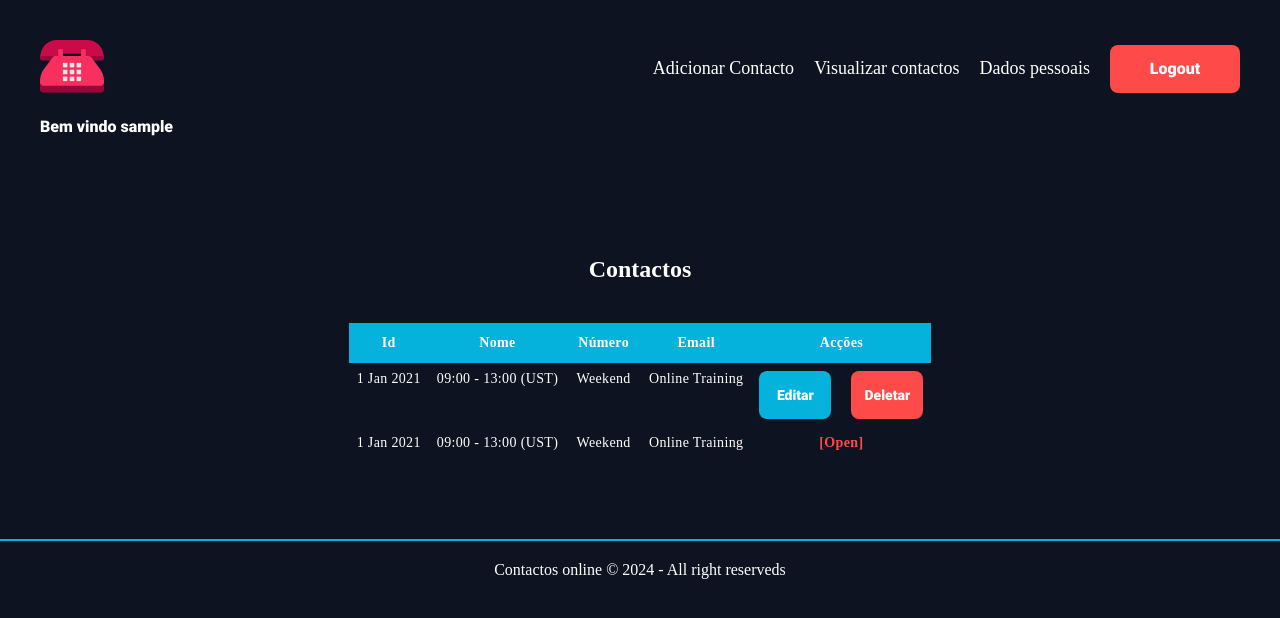
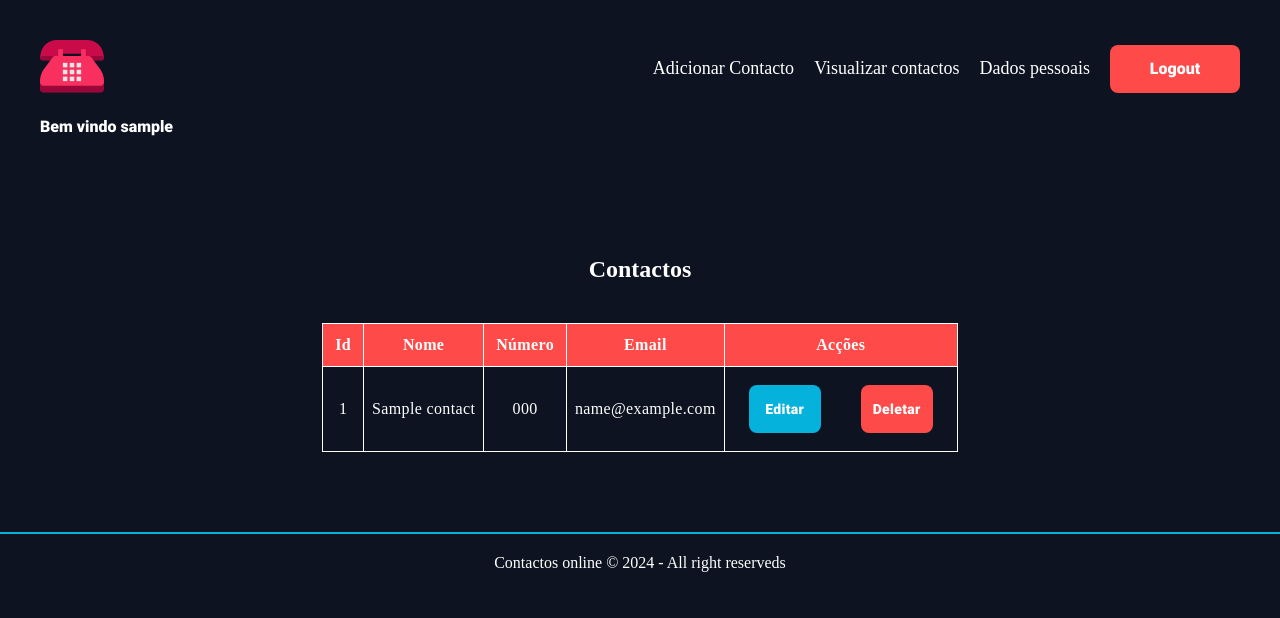
Before and after one commit to Jaimepelembe/php, a PHP site: page /viewContacts.php in a window 1280 px wide. Shown: the top 618 px of the page. Run offline with PHP 8.4, Linux system fonts and the light colour scheme; the visitor is signed in with stand-in values (Sample User, id 1); tables that the repository leaves empty or names only in its code hold one stand-in row (values such as "Sample post").

Commit message:
Created the function to list all the contacts of a user

```diff
--- a/agendaContactos/controllers/contactController.php
+++ b/agendaContactos/controllers/contactController.php
@@ -80,6 +80,12 @@ class contactController extends Contact
 
     }
 
+    public function getAllContacts($userId)
+    {
+         $contact=new Contact("","","","");
+          return $contact->getAllContacts($userId);
+    }
+
 
 
 }
--- a/agendaContactos/models/contact.php
+++ b/agendaContactos/models/contact.php
@@ -57,6 +57,39 @@ class Contact
 
 
 
+    protected function getAllContacts($userId)
+    {
+
+        try {
+
+            //Insert the new contact on the table contact
+            require_once "../includes/dataBaseConection.php";
+            $query = "select contactId, contactName, phoneNumber, email, userId from contacts where userId=?";
+            $statement = $phpDataObject->prepare($query);
+            $statement->execute([$userId]);
+            $result = $statement->fetchAll(PDO::FETCH_ASSOC);//Returns a associative array of all the elements selected in the query
+            $numRows = $statement->rowCount();
+
+            //Configure a new session
+            require_once "../includes/sessionConfig.php";
+
+            //Verify if the query returned a result or nothing
+            if ($numRows>0) {
+                return $result; }
+
+            else
+                {return null;}
+            }
+
+    catch (PDOException $exception) {
+        die("Failed to get the contacts: " . $exception->getMessage());
+
+    }
+}
+
+
+
+
     public function getId()
     {
         return $this->id;
--- a/agendaContactos/views/responsiveTable.php
+++ b/agendaContactos/views/responsiveTable.php
@@ -14,24 +14,31 @@
 </tr>
 </thead>
 
+<?php
+require_once "../controllers/contactController.php";
+$contactController= new ContactController();
+$userId=$_SESSION["userId"];
+$arrayContacts=null;
+
+if($userId){
+    $arrayContacts=$contactController->getAllContacts($userId);
+}
+
+
+?>
+
 <tbody class="tableBody">
-<tr>
-    <td dataLabel="Id" class="tableData">1 Jan 2021</td>
-    <td dataLabel="Nome" class="tableData">09:00 - 13:00 (UST)</td>
-    <td dataLabel="Número" class="tableData">Weekend</td>
-    <td dataLabel="Email" class="tableData">Online Training</td>
-    <td dataLabel="Acções" class="tableData">  <div id="containerButtons"><Button class="buttonTable button buttonEdit">Editar</Button>  <Button class="buttonTable button">Deletar</Button></div></td>
-
-</tr>
-
-<tr>
-    <td dataLabel="Id" class="tableData">1 Jan 2021</td>
-    <td dataLabel="Nome" class="tableData">09:00 - 13:00 (UST)</td>
-    <td dataLabel="Número" class="tableData">Weekend</td>
-    <td dataLabel="Email" class="tableData">Online Training</td>
-    <td dataLabel="Acções" class="tableData"> <span class="textOpen">[Open]</span></td>
-
-</tr>
+<?php
+foreach($arrayContacts as $data){
+    echo "<tr>";
+    echo "<td dataLabel='Id' class='tableData'>".$data['contactId']."</td>";
+    echo "<td dataLabel='Nome' class='tableData'>".$data['contactName']."</td>";
+    echo "<td dataLabel='Número' class='tableData'>".$data["phoneNumber"]."</td>";
+    echo "<td dataLabel='Email' class='tableData'>".$data["email"]."</td>";
+    echo "<td dataLabel='Acções' class='tableData'>  <div id='containerButtons'><a class='buttonTable button buttonEdit' href='editContact.php?id=$data[contactId]'>Editar</a>  <a class='buttonTable button'>Deletar</a></div></td>";
+    echo "</tr>";
+                }
+?>
 
 </tbody>
 
--- a/agendaContactos/views/styles/tableMobile.css
+++ b/agendaContactos/views/styles/tableMobile.css
@@ -1,6 +1,6 @@
 @import "tableStyle.css";
 
-*{font-size:12px;}
+*{font-size:14px;}
 
 .tableHeader{
     display:none;
@@ -17,7 +17,7 @@ margin-bottom:30px;
 
 .tableData{
 text-align:right;
-padding-left:50%;
+padding-left:30%;
 position:relative;
 }
 
--- a/agendaContactos/views/styles/tableStyle.css
+++ b/agendaContactos/views/styles/tableStyle.css
@@ -8,7 +8,7 @@ padding:0px;
 
 /*Typography*/
 font-family:var(--fontContent);
-font-size:14px;
+font-size:16px;
 }
 
 
@@ -37,7 +37,7 @@ border-collapse:collapse;
 }
 
 .tableHeader{
-background-color:var(--colorBlueLight);
+background-color:var(--colorRed);
 color:var(--colorWhite);}
 
 
@@ -48,7 +48,7 @@ color:var(--colorWhite);
 opacity:1;
 padding:12px;
 vertical-align: top;
-border:1px solid var(--colorWhite20);
+border:1px solid var(--colorWhite);
 }
 
 .tableData{
@@ -56,9 +56,9 @@ letter-spacing:0.35px;
 font-weight:normal;
 padding:8px;
 text-align:center;
-vertical-align: top;
+vertical-align: middle;
 color:var(--colorWhite);
-border:1px solid var(--colorWhite20);
+border:1px solid var(--colorWhite);
 }
 
 
@@ -89,13 +89,17 @@ background-color:var(--colorRedLight20);
 #containerButtons{
 display:flex;
 flex-direction:row;
-gap:20px;
+gap:40px;
+padding:10px 16px;
 
 }
 
 .buttonTable{
     width: 72px;
     font-size: 14px;
+    display: flex;
+    align-items: center;
+    justify-content: center;
 }
 
 .buttonEdit{
```
Also changed, not shown: agendaContactos/views/editContact.php (added, +61 -0 lines).
